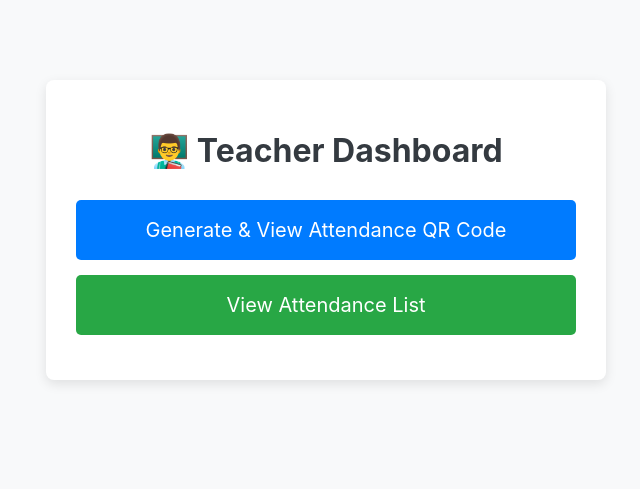
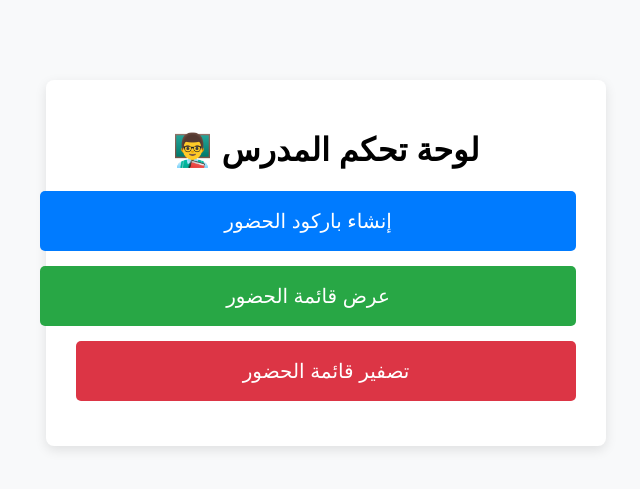
Before and after one commit to v30o5/Student-Attendance, a Flask app: page / in a window 1280 px wide. Shown: the top 489 px of the page, without its empty margins (314-954 px from the left). Run offline with Flask 3, Linux system fonts and the light colour scheme.

Commit message:
Fix timezone and add clear list feature

```diff
--- a/requirements.txt
+++ b/requirements.txt
@@ -9,6 +9,7 @@ MarkupSafe==3.0.2
 openpyxl==3.1.5
 packaging==25.0
 pillow==11.3.0
+pytz==2025.2
 qrcode==8.2
 redis==6.4.0
 Werkzeug==3.1.3
--- a/templates/teacher.html
+++ b/templates/teacher.html
@@ -2,53 +2,25 @@
 <html lang="ar" dir="rtl">
 <head>
     <meta charset="UTF-8">
-    <title>Teacher Dashboard</title>
+    <title>لوحة تحكم المدرس</title>
     <style>
-        body {
-            font-family: -apple-system, BlinkMacSystemFont, "Segoe UI", Roboto, "Helvetica Neue", Arial, sans-serif;
-            text-align: center;
-            background-color: #f8f9fa;
-            margin-top: 80px;
-        }
-        .container {
-            max-width: 500px;
-            margin: auto;
-            padding: 30px;
-            background-color: white;
-            border-radius: 8px;
-            box-shadow: 0 4px 12px rgba(0,0,0,0.1);
-        }
-        h1 {
-            color: #343a40;
-            margin-bottom: 30px;
-        }
-        .action-button {
-            display: block;
-            margin: 15px 0;
-            padding: 18px;
-            background-color: #007bff;
-            color: white;
-            text-decoration: none;
-            border-radius: 5px;
-            font-size: 20px;
-            transition: background-color 0.3s;
-        }
-        .action-button:hover {
-            background-color: #0056b3;
-        }
-        .list-button {
-            background-color: #28a745;
-        }
-        .list-button:hover {
-            background-color: #218838;
-        }
+        body { font-family: sans-serif; text-align: center; background-color: #f8f9fa; margin-top: 80px; }
+        .container { max-width: 500px; margin: auto; padding: 30px; background-color: white; border-radius: 8px; box-shadow: 0 4px 12px rgba(0,0,0,0.1); }
+        .action-button { display: block; margin: 15px 0; padding: 18px; color: white; text-decoration: none; border: none; border-radius: 5px; font-size: 20px; cursor: pointer; width: 100%; }
+        .blue { background-color: #007bff; }
+        .green { background-color: #28a745; }
+        .red { background-color: #dc3545; }
     </style>
 </head>
 <body>
     <div class="container">
-        <h1>Teacher Dashboard 👨‍🏫</h1>
-        <a href="/generate_qr" class="action-button">Generate & View Attendance QR Code</a>
-        <a href="/list" class="action-button list-button">View Attendance List</a>
+        <h1>لوحة تحكم المدرس 👨‍🏫</h1>
+        <a href="/generate_qr" class="action-button blue">إنشاء باركود الحضور</a>
+        <a href="/list" class="action-button green">عرض قائمة الحضور</a>
+
+        <form action="/clear" method="post" onsubmit="return confirm('هل أنت متأكد من رغبتك في حذف كل السجلات؟');">
+            <button type="submit" class="action-button red">تصفير قائمة الحضور</button>
+        </form>
     </div>
 </body>
 </html>
```
